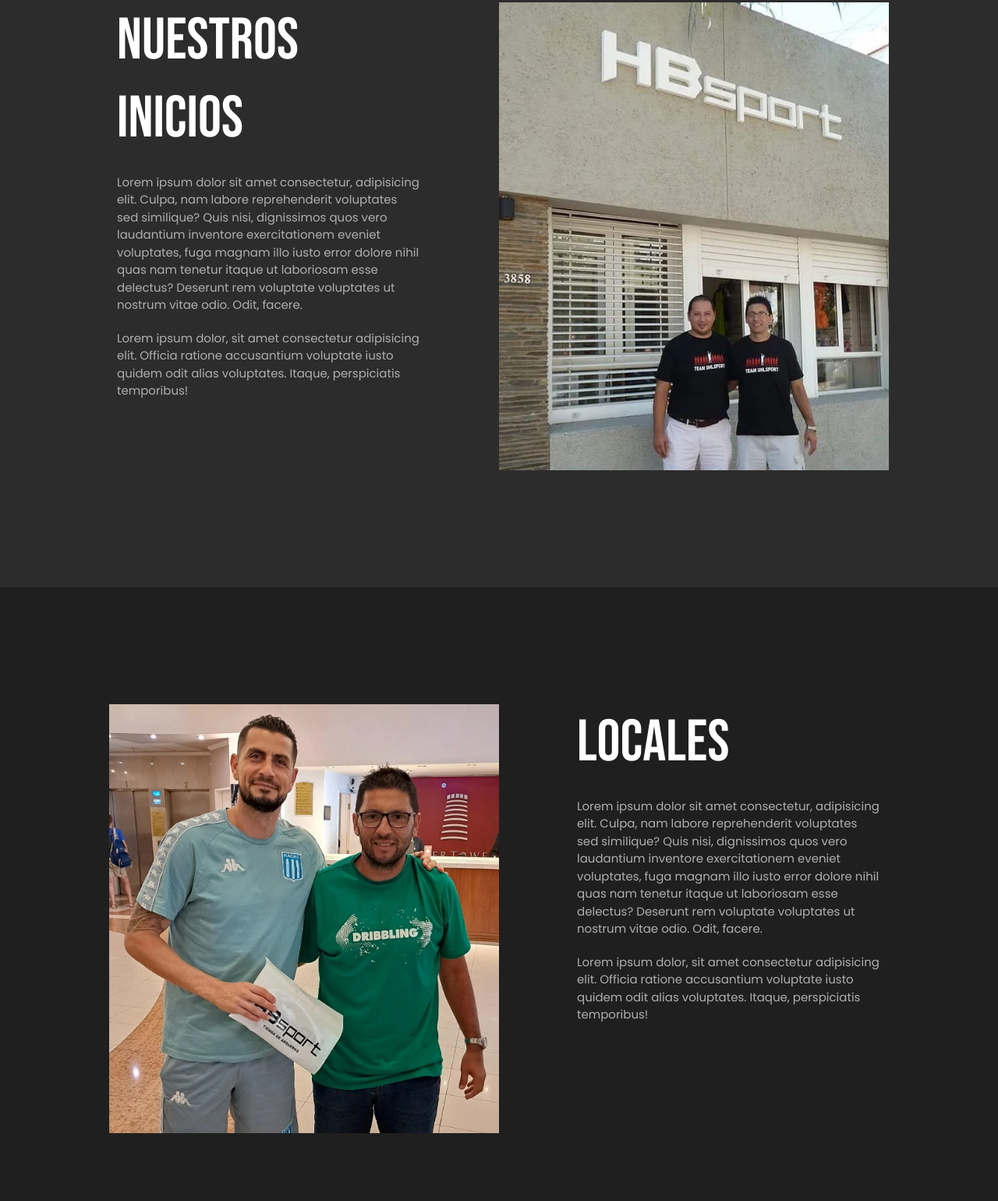
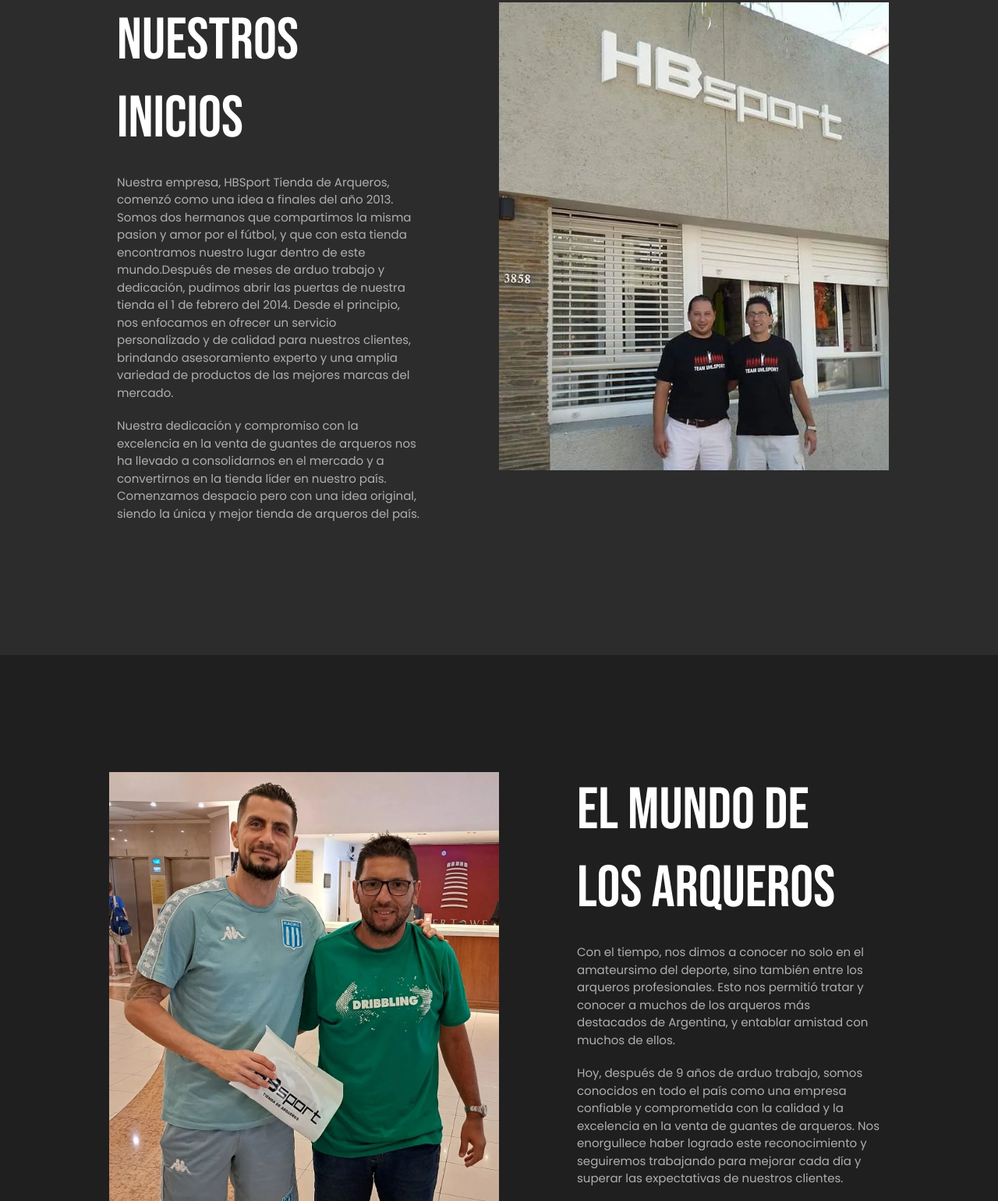
Before and after one commit to maxiiibar/-PreEntrega-Bar, a website: page sobre-nosotros.html in a window 1280 px wide. Shown: the part 1052-2592 px from the top of the page at 78% size. Drawn offline with nearby package versions, Linux system fonts and the light colour scheme.

Commit message:
Actualización Sobre Nosotros

```diff
--- a/sobre-nosotros.html
+++ b/sobre-nosotros.html
@@ -43,7 +43,8 @@
                 <p>
                     Te invitamos a realizar un recorrido por nuestro pasado y descubrir cómo hemos llegado a ser la
                     empresa que somos hoy.
-                    Desde nuestros humildes comienzos hasta nuestros logros más destacados, te invitamos a un breve reccorido a
+                    Desde nuestros humildes comienzos hasta nuestros logros más destacados, te invitamos a un breve
+                    reccorido a
                     través de los años y te mostraremos cómo hemos evolucionado y crecido a lo largo del tiempo.
                 </p>
             </div>
@@ -54,17 +55,20 @@
             <h2>Algunos de nuestros pasos</h2>
         </section>
         <section class="tarjeta t1">
-            <div class="content-tarjeta" data-aos="fade-right" data-aos-once="true">
+            <div class="content-tarjeta inicios" data-aos="fade-right" data-aos-once="true">
                 <h2>NUESTROS INICIOS</h2>
                 <p>
-                    Lorem ipsum dolor sit amet consectetur, adipisicing elit. Culpa, nam labore reprehenderit voluptates
-                    sed similique? Quis nisi, dignissimos quos vero laudantium inventore exercitationem eveniet
-                    voluptates, fuga magnam illo iusto error dolore nihil quas nam tenetur itaque ut laboriosam esse
-                    delectus? Deserunt rem voluptate voluptates ut nostrum vitae odio. Odit, facere.
+                    Nuestra empresa, HBSport Tienda de Arqueros, comenzó como una idea a finales del año 2013. Somos dos
+                    hermanos que compartimos la misma pasion y amor por el fútbol, y que con esta tienda encontramos
+                    nuestro lugar dentro de este mundo.Después de meses de arduo trabajo y dedicación, pudimos abrir las
+                    puertas de nuestra tienda el 1 de febrero del 2014. Desde el principio, nos enfocamos en ofrecer un
+                    servicio personalizado y de calidad para nuestros clientes, brindando asesoramiento experto y una
+                    amplia variedad de productos de las mejores marcas del mercado.
                 </p>
                 <p>
-                    Lorem ipsum dolor, sit amet consectetur adipisicing elit. Officia ratione accusantium voluptate
-                    iusto quidem odit alias voluptates. Itaque, perspiciatis temporibus!
+                    Nuestra dedicación y compromiso con la excelencia en la venta de guantes de arqueros nos ha llevado
+                    a consolidarnos en el mercado y a convertirnos en la tienda líder en nuestro país. Comenzamos
+                    despacio pero con una idea original, siendo la única y mejor tienda de arqueros del país.
                 </p>
             </div>
             <div class="content-tarjeta-img1" data-aos="fade-left" data-aos-once="true">
@@ -76,16 +80,17 @@
                 <div class="imagen img2"></div>
             </div>
             <div class="content-tarjeta-1" data-aos="fade-left" data-aos-once="true">
-                <h2>Locales</h2>
+                <h2>EL MUNDO DE LOS ARQUEROS</h2>
                 <p>
-                    Lorem ipsum dolor sit amet consectetur, adipisicing elit. Culpa, nam labore reprehenderit voluptates
-                    sed similique? Quis nisi, dignissimos quos vero laudantium inventore exercitationem eveniet
-                    voluptates, fuga magnam illo iusto error dolore nihil quas nam tenetur itaque ut laboriosam esse
-                    delectus? Deserunt rem voluptate voluptates ut nostrum vitae odio. Odit, facere.
+                    Con el tiempo, nos dimos a conocer no solo en el amateursimo del deporte, sino también entre
+                    los arqueros profesionales. Esto nos permitió tratar y conocer a muchos de los arqueros más
+                    destacados de Argentina, y entablar amistad con muchos de ellos.
                 </p>
                 <p>
-                    Lorem ipsum dolor, sit amet consectetur adipisicing elit. Officia ratione accusantium voluptate
-                    iusto quidem odit alias voluptates. Itaque, perspiciatis temporibus!
+                    Hoy, después de 9 años de arduo trabajo, somos conocidos en todo el país como una empresa confiable
+                    y comprometida con la calidad y la excelencia en la venta de guantes de arqueros. Nos enorgullece
+                    haber logrado este reconocimiento y seguiremos trabajando para mejorar cada día y superar las
+                    expectativas de nuestros clientes.
                 </p>
             </div>
         </section>
```
